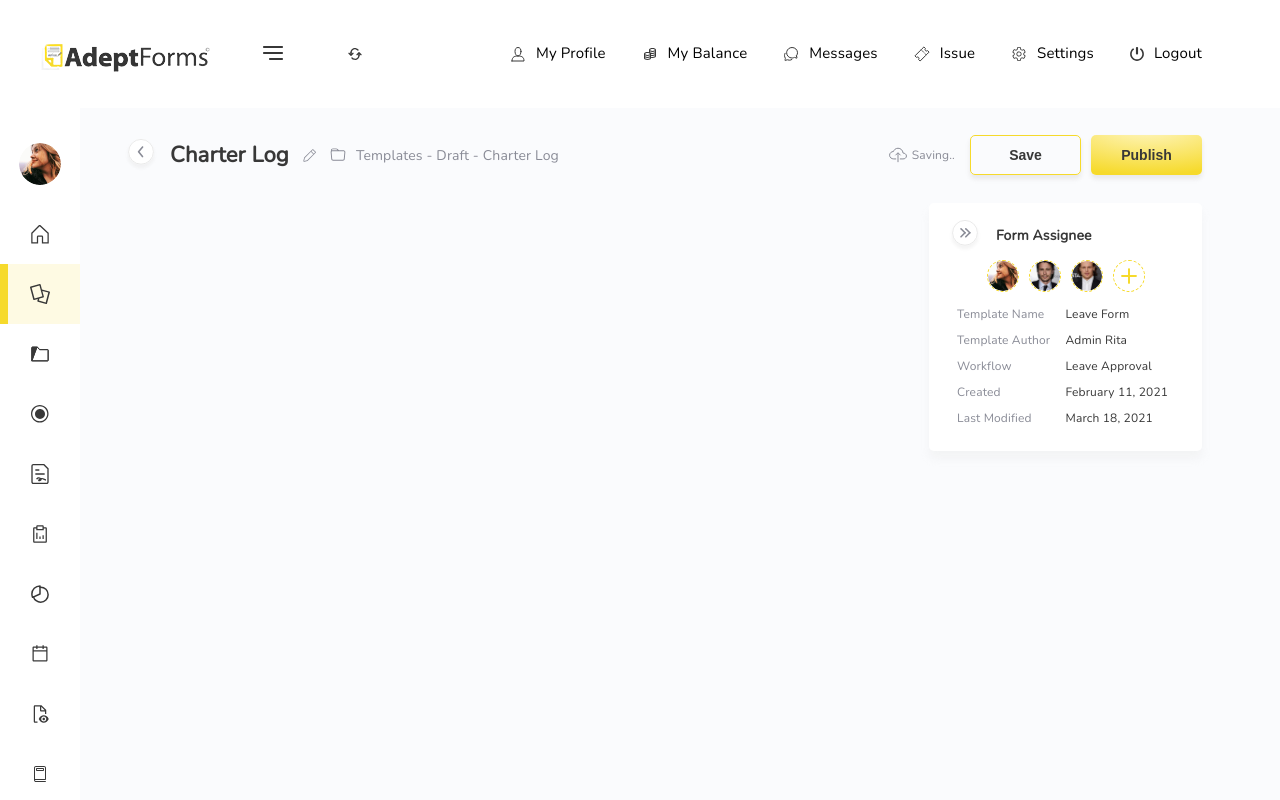
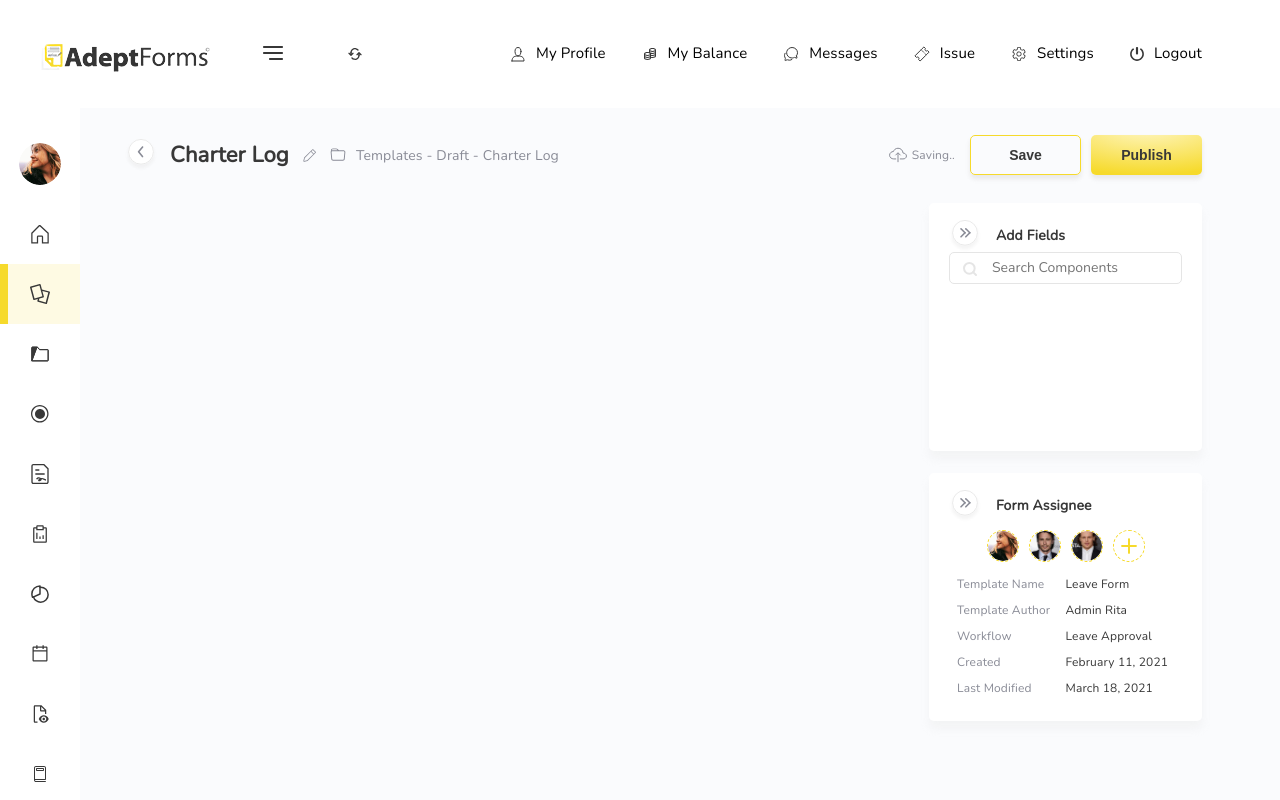
Before and after one commit to Fathoni17/test-giv, a React (Create React App) app: page / in a window 1280 px wide. Shown: the top 800 px of the page. Built offline with nearby package versions, Linux system fonts and the light colour scheme.

Commit message:
Add component card; Search-bar

```diff
--- /dev/null
+++ b/src/components/component-card.tsx
@@ -0,0 +1,10 @@
+import React from "react";
+import { SidePaneCard, SearchBar } from ".";
+
+export const ComponentsContainer = () => {
+    return (
+        <SidePaneCard className='component-container' title='Add Fields'>
+            <SearchBar />
+        </SidePaneCard>
+    )
+}
--- a/src/components/form-info.tsx
+++ b/src/components/form-info.tsx
@@ -16,7 +16,7 @@ export const FormInformation = () => {
         { label: 'Last Modified', value: 'March 18, 2021'},
     ];
     return (
-        <SidePaneCard className='form-info-container'>
+        <SidePaneCard title='Form Assignee' className='form-info-container'>
             <div className='users'>
                 <UserProfilePic image={user1} size={32} highlight={true} />
                 <UserProfilePic image={user2} size={32} highlight={false} />
--- a/src/components/index.ts
+++ b/src/components/index.ts
@@ -5,3 +5,5 @@ export * from './menu-bar';
 export * from './title-bar';
 export * from './form-info';
 export * from './side-pane-card';
+export * from './search-bar';
+export * from './component-card';
--- /dev/null
+++ b/src/components/search-bar.tsx
@@ -0,0 +1,10 @@
+import React from "react";
+import '../style/search-field.css';
+import search_ic from '../assets/svg/icons/search.svg';
+
+export const SearchBar = () => {
+    return <div className='search-field'>
+        <img src={search_ic} alt="search-icon" />
+        <input name='search' id='search-text' type='text' placeholder='Search Components'></input>
+    </div>
+}
--- a/src/components/side-pane-card.tsx
+++ b/src/components/side-pane-card.tsx
@@ -3,16 +3,17 @@ import form_ic from '../assets/svg/icons/form-info-ic.svg';
 import '../style/side-pane-card.css';
 
 interface SidePaneCardParams {
-    children?: any
-    className?: string
+    title: string,
+    children?: any,
+    className?: string,
 }
 
-export const SidePaneCard = ({children, className}: SidePaneCardParams) => {
+export const SidePaneCard = ({children, title, className}: SidePaneCardParams) => {
     return (
         <div className={'side-pane-card-container '.concat(className ?? '')}>
         <div className='title'>
             <img src={form_ic} alt="side-pane-card-icon" />
-            <p>Form Assignee</p>
+            <p>{title}</p>
         </div>
         {children}
     </div>
--- a/src/pages/page-editor.tsx
+++ b/src/pages/page-editor.tsx
@@ -1,5 +1,5 @@
 import React from 'react';
-import { HeaderContainer, MenuBar, TitleBar, FormInformation } from '../components'
+import { HeaderContainer, MenuBar, TitleBar, FormInformation, ComponentsContainer } from '../components'
 
 export const PageEditor = () => {
     return (
@@ -15,6 +15,7 @@ export const PageEditor = () => {
                             <div className='workspace'></div>
                         </div>
                         <div className='side-pane'>
+                            <ComponentsContainer />
                             <FormInformation />
                         </div>
                     </div>
--- a/src/style/app.css
+++ b/src/style/app.css
@@ -54,6 +54,7 @@ body {
 
 .main-container .side-pane {
     display: flex;
+    flex-direction: column;
     height: 100%;
     width: 273px;
     margin: 0 78px 0 35px;
--- /dev/null
+++ b/src/style/search-field.css
@@ -0,0 +1,28 @@
+.search-field {
+    display: flex;
+    flex-direction: row;
+
+    width: 233px;
+    height: 32px;
+
+    background: #FFFFFF;
+    border: 1px solid #E5E5E5;
+    box-sizing: border-box;
+    border-radius: 5px;
+}
+.search-field img {
+    margin: 8px 12px;
+    height: 16px;
+    width: 16px;
+}
+.search-field input {
+    outline: none;
+    border: none;
+    font-family: Nunito;
+    font-style: normal;
+    font-weight: normal;
+    font-size: 14px;
+    line-height: 19px;
+
+    color: #383838;
+}
```
Also changed, not shown: src/assets/svg/icons/search.svg (added).
